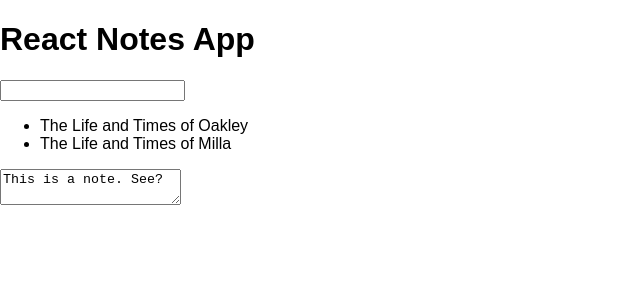
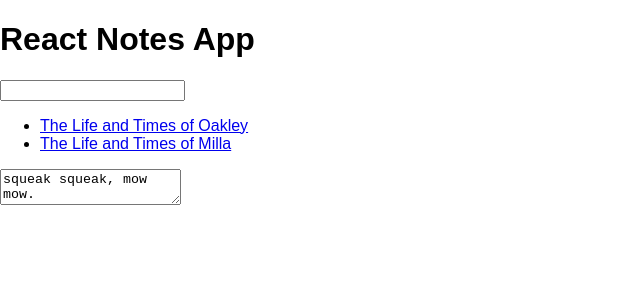
Before and after one commit to radishmouse/react-notes-app, a React (Create React App) app: page / in a window 1280 px wide. Shown: the top 300 px of the page, without its empty margins (0-640 px from the left). Built offline with nearby package versions, Linux system fonts and the light colour scheme.

Commit message:
adds note selection code to app and list

```diff
--- a/src/App.js
+++ b/src/App.js
@@ -32,12 +32,20 @@
         <SearchBar />
         <DocumentList
           allNotes={this.state.notes}
+          handleSelection={this._selectNote}
         />
-        <DocumentEditor />
+        <DocumentEditor
+          note={this.state.notes[0]}
+        />
 
       </div>
     );
   }
+
+  _selectNote = (noteId) => {
+    console.log(noteId);
+  }
+
 }
 
 export default App;
--- a/src/DocumentEditor.js
+++ b/src/DocumentEditor.js
@@ -4,7 +4,9 @@
   render() {
     return (
       <div className="document-editor">
-        <textarea value="This is a note. See?" />
+        <textarea
+          value={this.props.note.content}
+        />
       </div>
     );
   }
--- a/src/DocumentList.js
+++ b/src/DocumentList.js
@@ -3,8 +3,15 @@
 class DocumentList extends React.Component {
   render() {
     let items = this.props.allNotes.map(note => (
-        <li className="document-list-item" key={note.id}>
-          {note.title}
+        <li
+          className="document-list-item"
+          key={note.id}
+        >
+          <a href="#" onClick={() => {
+            this.props.handleSelection(note.id);
+          }}>
+            {note.title}
+          </a>
         </li>
       )
     );
```
